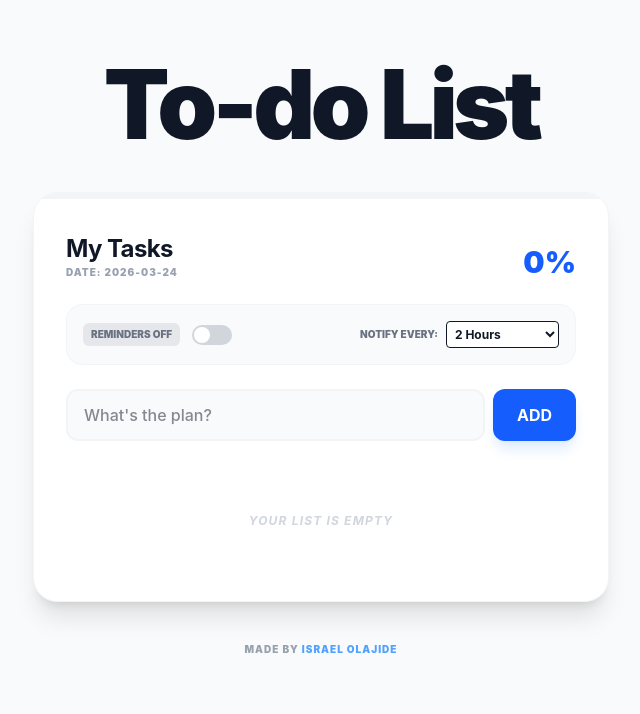
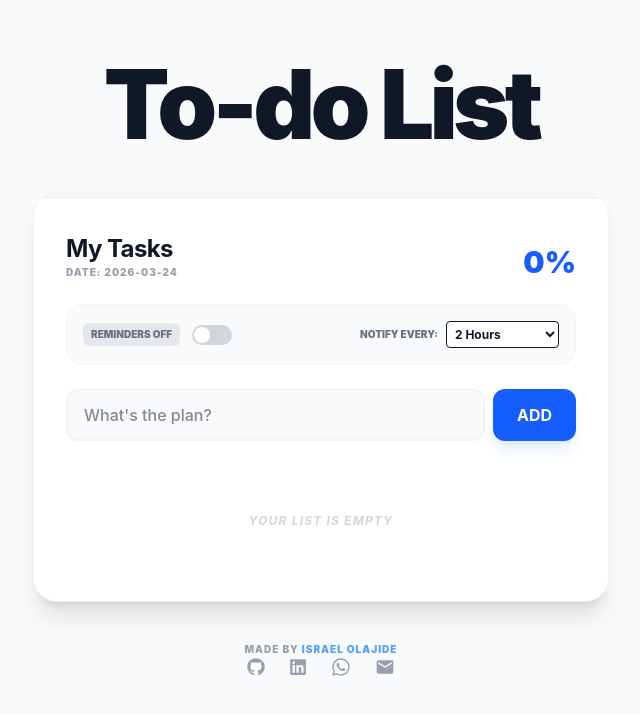
Before and after one commit to Israel122-lab/To-do, a React (Vite) app: page / in a window 1280 px wide. Shown: the top 714 px of the page, without its empty margins (319-959 px from the left). Built offline with nearby package versions, Linux system fonts and the light colour scheme.

Commit message:
added links

```diff
--- a/index.html
+++ b/index.html
@@ -4,7 +4,7 @@
     <meta charset="UTF-8" />
     <link rel="icon" type="image/svg+xml" href="/vite.svg" />
     <meta name="viewport" content="width=device-width, initial-scale=1.0" />
-    <title>To-do List</title>
+    <title>To-do App</title>
     <!-- Link to the manifest you just created -->
     <link rel="manifest" href="%PUBLIC_URL%/manifest.json" />
 
@@ -18,7 +18,7 @@
   </head>
   <body>
     <!-- <h1 style="align-items: center; text-align: center; font-family: cursive; font-size:xxx-large;">
-      To-Do List
+      To-Do List`
     </h1>
 
     <div id="date-display" style="text-align: center;"></div>
--- a/src/components/todo.jsx
+++ b/src/components/todo.jsx
@@ -2,6 +2,10 @@ import { useState, useEffect } from 'react';
 import { MdDeleteForever, MdOutlineClearAll } from "react-icons/md";
 import { FaEdit } from "react-icons/fa";
 import confetti from 'canvas-confetti';
+import { FaGithub } from "react-icons/fa";
+import { FaLinkedin } from "react-icons/fa";
+import { MdEmail } from "react-icons/md";
+import { FaWhatsapp } from 'react-icons/fa';
 
 function TodoApp() {
   // --- 1. PERSISTENT STATES (Load from LocalStorage) ---
@@ -267,7 +271,48 @@ function TodoApp() {
       </div>
 
       <footer className="mt-auto text-center text-[10px] font-black text-gray-400 pb-10 uppercase tracking-widest">
-        Made by <a href="https://github.com" target="_blank" rel="noopener noreferrer" className='text-blue-400 hover:underline'>Israel Olajide</a>
+        Made by <a href="" target="_blank" rel="noopener noreferrer" className='text-blue-400 hover:underline'>Israel Olajide</a>
+
+        <div className="flex justify-center items-center gap-6">
+          <a
+            href="https://github.com/Israel122-lab"
+            target="_blank"
+            rel="noopener noreferrer"
+            className="text-gray-400 hover:text-gray-900 transition-all transform hover:scale-110"
+            title="GitHub"
+          >
+            <FaGithub size={18} />
+          </a>
+
+          <a
+            href="https://linkedin.com/in/israel-olajide-77b97036a?utm_source=share&utm_campaign=share_via&utm_content=profile&utm_medium=ios_app"
+            target="_blank"
+            rel="noopener noreferrer"
+            className="text-gray-400 hover:text-blue-600 transition-all transform hover:scale-110"
+            title="LinkedIn"
+          >
+            <FaLinkedin size={18} />
+          </a>
+
+          <a
+          href="https://wa.me/2348166198180?text=Hi%20Israel!%20I%27m%20reaching%20out%20from%20your%20To-do%20List%20app..." // Replace with your number in international format
+          target="_blank"
+          rel="noopener noreferrer"
+          className="text-gray-400 hover:text-[#25D366] transition-all transform hover:scale-110"
+          title="Chat on WhatsApp"
+          >
+            <FaWhatsapp size={20} />
+          </a>
+
+          <a
+            href="mailto:israelolajide51@gmail.com"
+            className="text-gray-400 hover:text-red-500 transition-all transform hover:scale-110"
+            title="Email Me"
+          >
+            <MdEmail size={20} />
+          </a>
+
+        </div>
       </footer>
     </div>
   );
```
